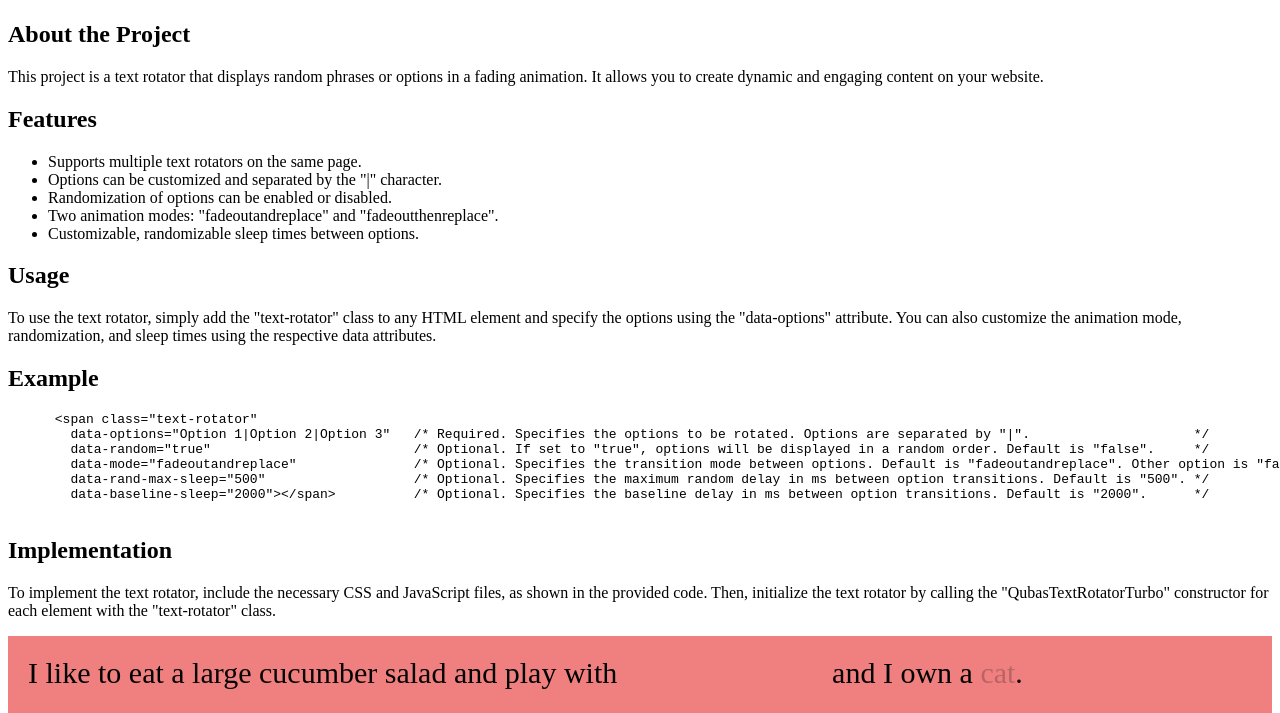
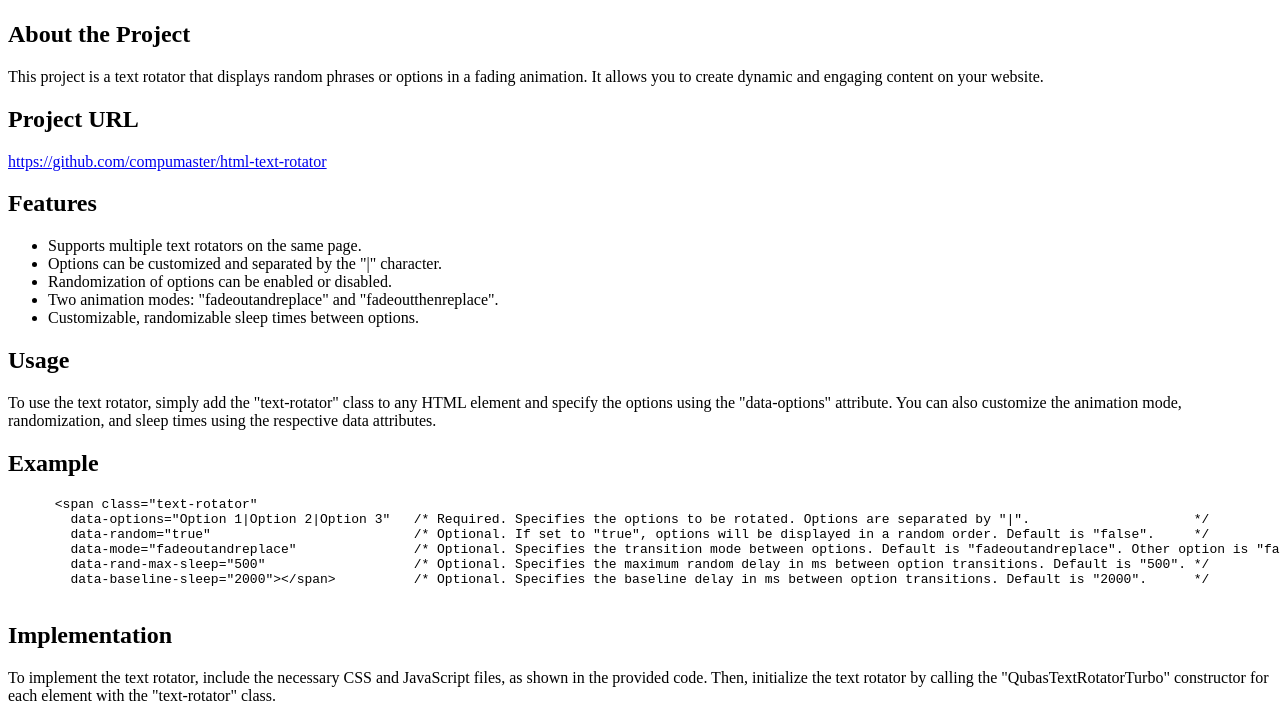
Before and after one commit to compumaster/html-text-rotator, a plain HTML site: page docs/index.html in a window 1280 px wide. Shown: the part 87-800 px from the top of the page. Drawn offline with Linux system fonts and the light colour scheme.

Commit message:
Link updates

```diff
--- a/docs/index.html
+++ b/docs/index.html
@@ -13,6 +13,9 @@
   <div class="project-description">
     <h2>About the Project</h2>
     <p>This project is a text rotator that displays random phrases or options in a fading animation. It allows you to create dynamic and engaging content on your website.</p>
+
+    <h2>Project URL</h2>
+    <p><a href="https://github.com/compumaster/html-text-rotator">https://github.com/compumaster/html-text-rotator</a></p>
 
     <h2>Features</h2>
     <ul>
```
Also changed, not shown: 1 other file.
